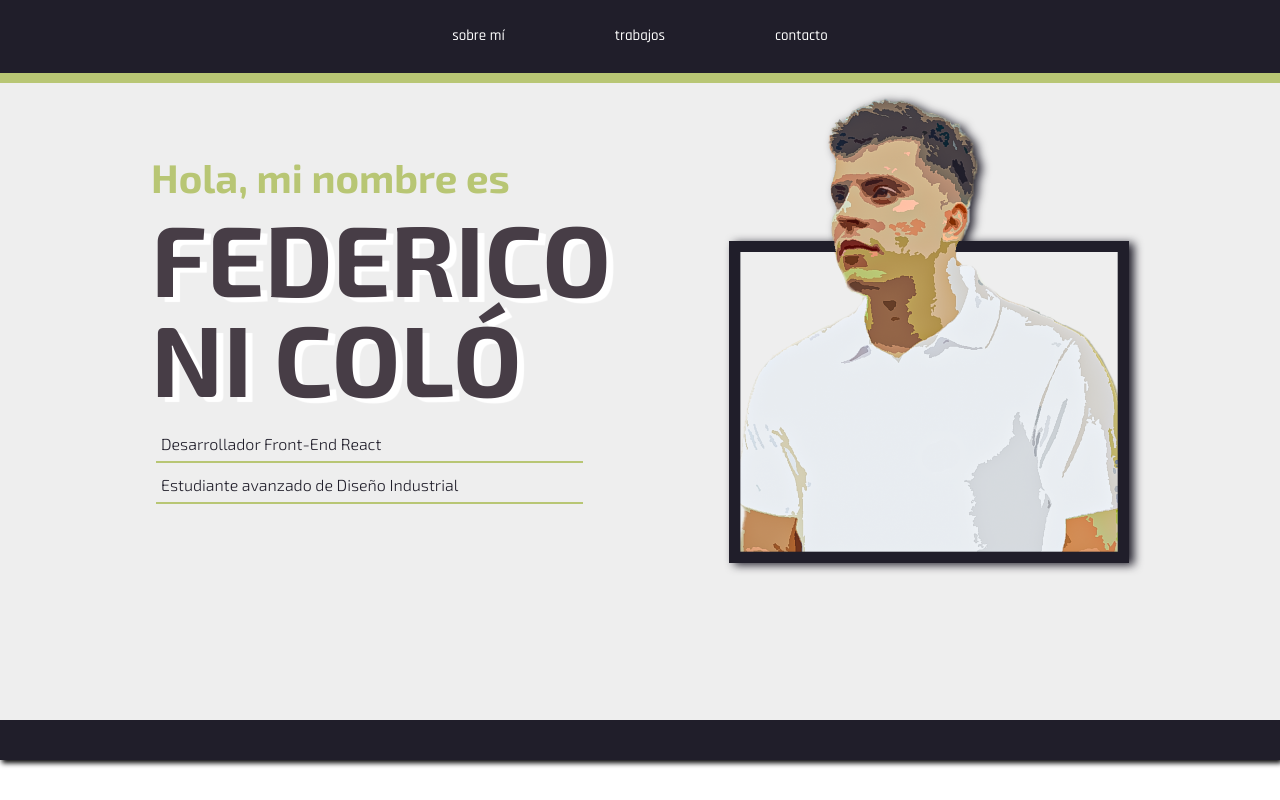
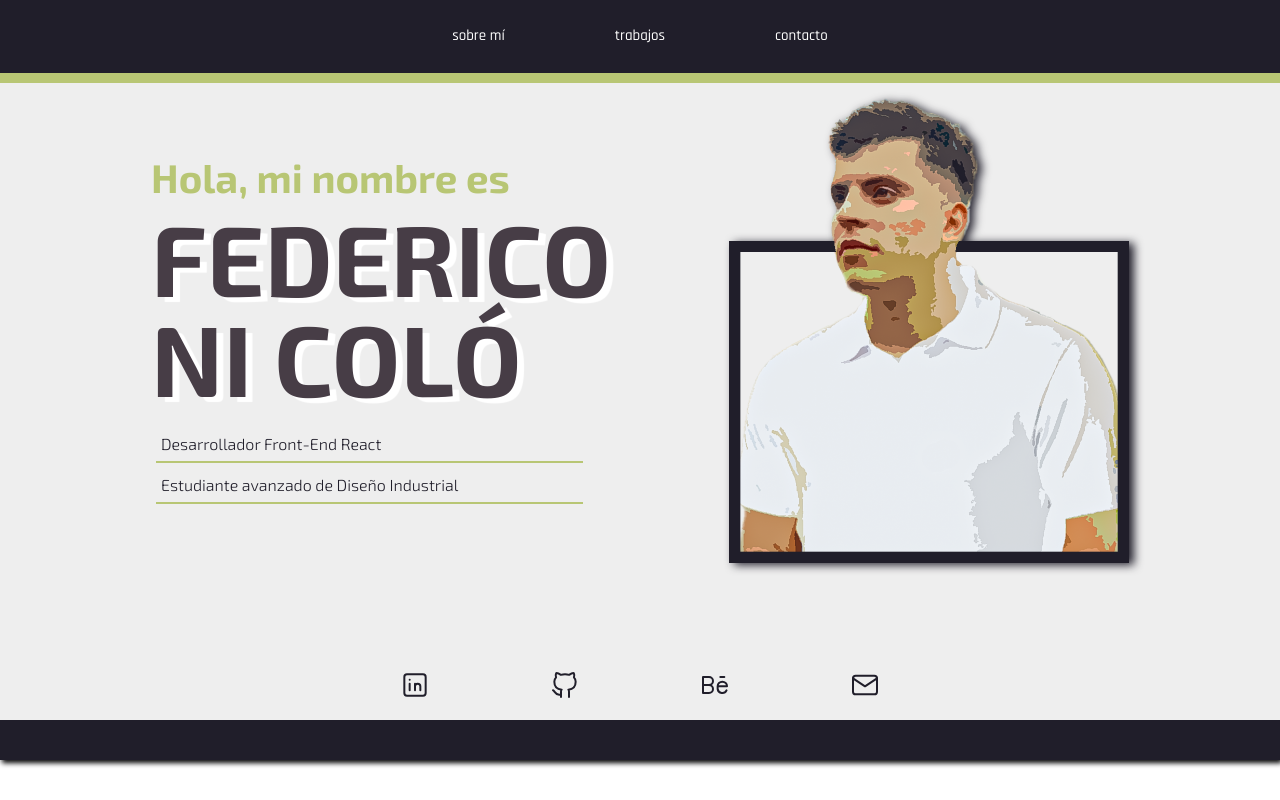
Before and after one commit to FedericoNiColo/PORFOLIO-FN, a Next.js app: page / in a window 1280 px wide. Shown: the top 800 px of the page. Built offline with nearby package versions, Linux system fonts and the light colour scheme.

Commit message:
varios cambios

```diff
--- a/componentes/Header.js
+++ b/componentes/Header.js
@@ -4,6 +4,7 @@ import Image from 'next/image'
 
 const Header = () => {
     return (
+        <>
             <div className="principal sombra animate__animated animate__zoomIn">
                 <header>
                     <nav className="navegacion">
@@ -30,7 +31,67 @@ const Header = () => {
                     </div>
 
                 </div>
+
+                <div className='contacto'>
+
+
+                    <div className='contenedor-icono'>
+                        <a href="https://www.linkedin.com/in/federico-ni-col%C3%B3-61b1011b8/" target="_blank">
+                            <svg xmlns="http://www.w3.org/2000/svg" class="icon icon-tabler icon-tabler-brand-linkedin icono-hover" width="32"
+                                height="32" viewBox="0 0 24 24" stroke-width="1.5" stroke="#201E2A" fill="none"
+                                stroke-linecap="round" stroke-linejoin="round">
+                                <path stroke="none" d="M0 0h24v24H0z" fill="none" />
+                                <rect x="4" y="4" width="16" height="16" rx="2" />
+                                <line x1="8" y1="11" x2="8" y2="16" />
+                                <line x1="8" y1="8" x2="8" y2="8.01" />
+                                <line x1="12" y1="16" x2="12" y2="11" />
+                                <path d="M16 16v-3a2 2 0 0 0 -4 0" />
+                            </svg>
+                        </a>
                     </div>
+
+                    <div className='contenedor-icono'>
+                        <a href="https://github.com/FedericoNiColo?tab=repositories" target="_blank">
+                            <svg xmlns="http://www.w3.org/2000/svg" class="icon icon-tabler icon-tabler-brand-github icono-hover" width="32"
+                                height="32" viewBox="0 0 24 24" stroke-width="1.5" stroke="#201E2A" fill="none"
+                                stroke-linecap="round" stroke-linejoin="round">
+                                <path stroke="none" d="M0 0h24v24H0z" fill="none" />
+                                <path
+                                    d="M9 19c-4.3 1.4 -4.3 -2.5 -6 -3m12 5v-3.5c0 -1 .1 -1.4 -.5 -2c2.8 -.3 5.5 -1.4 5.5 -6a4.6 4.6 0 0 0 -1.3 -3.2a4.2 4.2 0 0 0 -.1 -3.2s-1.1 -.3 -3.5 1.3a12.3 12.3 0 0 0 -6.2 0c-2.4 -1.6 -3.5 -1.3 -3.5 -1.3a4.2 4.2 0 0 0 -.1 3.2a4.6 4.6 0 0 0 -1.3 3.2c0 4.6 2.7 5.7 5.5 6c-.6 .6 -.6 1.2 -.5 2v3.5" />
+                            </svg>
+                        </a>
+                    </div>
+
+                    <div className='contenedor-icono'>
+                        <a href='https://www.behance.net/gallery/132177317/Portfolio-Personal' target="_blank">
+                            <svg xmlns="http://www.w3.org/2000/svg" class="icon icon-tabler icon-tabler-brand-behance icono-hover" width="32"
+                                height="32" viewBox="0 0 24 24" stroke-width="1.5" stroke="#201E2A" fill="none"
+                                stroke-linecap="round" stroke-linejoin="round">
+                                <path stroke="none" d="M0 0h24v24H0z" fill="none" />
+                                <path d="M3 18v-12h4.5a3 3 0 0 1 0 6a3 3 0 0 1 0 6h-4.5" />
+                                <line x1="3" y1="12" x2="7.5" y2="12" />
+                                <path d="M14 13h7a3.5 3.5 0 0 0 -7 0v2a3.5 3.5 0 0 0 6.64 1" />
+                                <line x1="16" y1="6" x2="19" y2="6" />
+                            </svg>
+                        </a>
+                    </div>
+
+                    <div className='contenedor-icono'>
+                        <a href='mailto:fedenicolo25@gmail.com' target="_blank">
+                            <svg xmlns="http://www.w3.org/2000/svg" class="icon icon-tabler icon-tabler-mail icono-hover" width="32" height="32"
+                                viewBox="0 0 24 24" stroke-width="1.5" stroke="#201E2A" fill="none" stroke-linecap="round"
+                                stroke-linejoin="round">
+                                <path stroke="none" d="M0 0h24v24H0z" fill="none" />
+                                <rect x="3" y="5" width="18" height="14" rx="2" />
+                                <polyline points="3 7 12 13 21 7" />
+                            </svg>
+                        </a>
+                    </div>
+
+
+                </div>
+            </div>
+        </>
     )
 }
 
--- a/componentes/SobreMi.js
+++ b/componentes/SobreMi.js
@@ -18,9 +18,9 @@ const SobreMi = () => {
                         <h2 >sobre mí</h2>
                         <p>Soy un apacionado por la tecnología. Comencé a estudiar Diseño Industrial en la UBA.
                             Despues de varios años de carrera y haber realizado proyectos con Arduino
-                            comencé a estudiar paralelamente programación web.
+                            comencé a estudiar paralelamente desarrollo web.
                             <br />
-                            Actualmente soy Desarrollador Frontend React y estoy
+                            Actualmente soy Desarrollador Frontend y estoy
                             a 5 materias de terminar la carrera Diseño Industrial.
                             <br />
                             Tengo experiencia laboral en un estudio de Arquitectura. Esta experiencia demuestra mi proactividad,
--- a/componentes/Trabajos.js
+++ b/componentes/Trabajos.js
@@ -24,8 +24,7 @@ const Trabajos = () => {
         <section id="trabajos" className="trabajos animate__animated animate__zoomIn">
             <article className="webs subtitulo">
                 {modalWeb && <ModalWebs />}
-                <h2 className="blanco">proyectos realizados con diferentes cursos</h2>
-                <h3 className="blanco sub">webs</h3>
+                <h3 className="blanco sub">Desarrollo Web</h3>
 
                 <div className="tarjetas-webs">
                     {proyectosWebs.length > 0 &&
--- a/context/ProyectoProvider.js
+++ b/context/ProyectoProvider.js
@@ -26,7 +26,7 @@ const ProyectosProvider = ({ children }) => {
         setTimeout(() => {
             setCargando(false)
 
-        }, 4000);
+        }, 100);
         /*  try {
 
              setCargando(true)
--- a/styles/globals.css
+++ b/styles/globals.css
@@ -59,6 +59,7 @@ html {
   background-size: cover; */
   background-color: var(--gris-claro);
   border-bottom: 4rem solid var(--gris);
+  position: relative;
 }
 
 .navegacion {
@@ -110,7 +111,7 @@ html {
   text-shadow: 5px 1.5px 0.5px var(--blanco);
 }
 
-.profesiones{
+.profesiones {
   width: 95%;
 }
 
@@ -129,6 +130,33 @@ html {
   margin: 0 auto;
   position: relative;
   bottom: 4rem;
+}
+
+.contacto {
+
+  position: absolute;
+  bottom: 1rem;
+  width: 100%;
+  display: flex;
+  align-items: center;
+  justify-content: center;
+  gap: 4rem;
+}
+
+.flexContacto {}
+
+.contenedor-icono{
+  height: 5rem;
+  width: 5rem;
+  border-radius: 50%;
+  display: flex;
+  align-items: center;
+  justify-content: center;
+  transition-duration: 2s;
+}
+
+.contenedor-icono:hover {
+  background-color: var(--blanco);
 }
 
 
@@ -165,7 +193,12 @@ html {
   .contener-portada img {
     width: 40rem;
   }
+
+  .contacto {
+    gap: 10rem;
   }
+}
+
 
 @media (min-width: 1024px) {
   .contenido-principal {
@@ -186,6 +219,7 @@ html {
     line-height: 10rem;
     margin-bottom: 2rem;
   }
+
   .saludo h2 {
     font-size: 4rem;
   }
@@ -209,7 +243,7 @@ html {
 
   }
 
-  .profesiones{
+  .profesiones {
     width: 70%;
   }
 
@@ -239,7 +273,7 @@ html {
     width: 55rem;
   }
 
-  .profesiones{
+  .profesiones {
     width: 50%;
   }
 }
@@ -299,7 +333,7 @@ html {
   padding: 0.5rem;
 }
 
-.cv option{
+.cv option {
   color: var(--gris);
   border: none;
 }
@@ -432,6 +466,7 @@ html {
   border-radius: 1rem;
   transition-duration: 2s;
 }
+
 .icono-habilidades:hover {
   width: 14rem;
 
@@ -523,7 +558,7 @@ html {
     gap: 1rem;
   }
 
-  .sub{
+  .sub {
     font-size: 4.5rem;
   }
 }
@@ -762,6 +797,7 @@ html {
   .tarjeta {
     width: 23%;
   }
+
   .fondo-tarjeta {
     height: 18rem;
   }
```
Also changed, not shown: 1 other file (tests, documents, lock files or other folders). Lines whose indentation alone changed are shown as unchanged.
